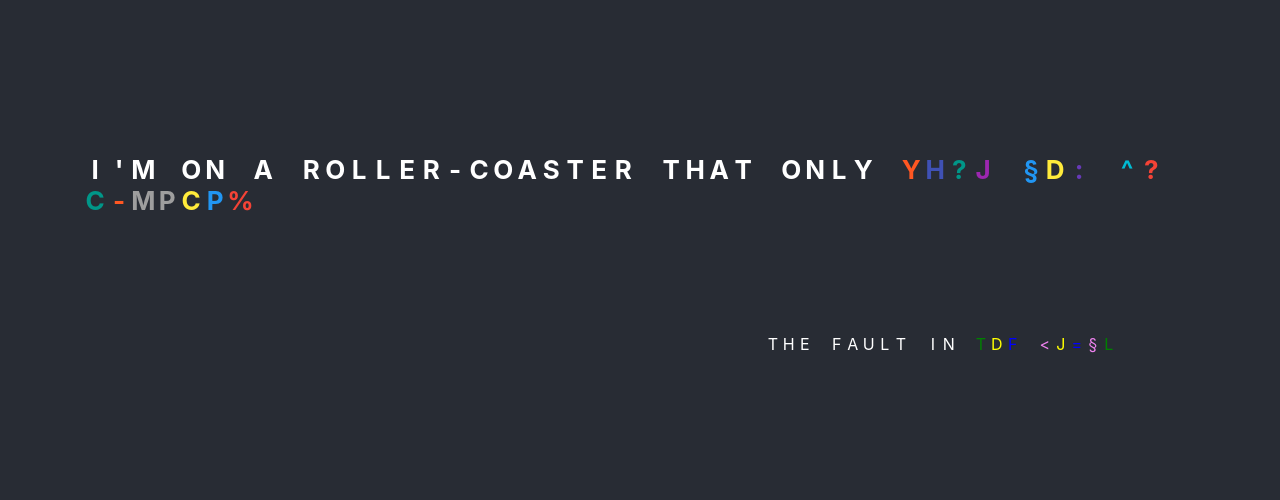
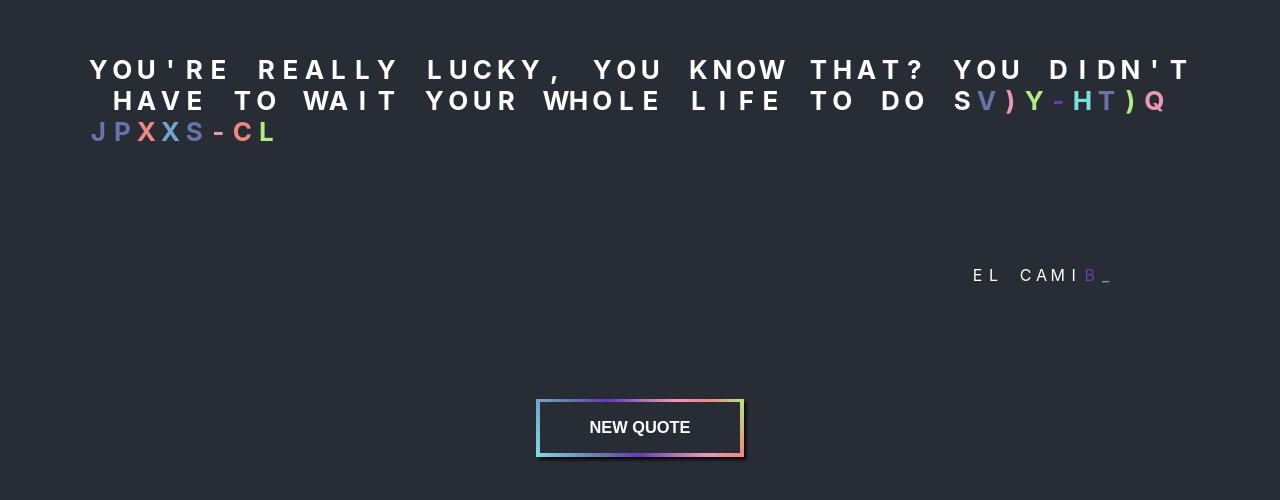
Before and after one commit to GuillaumeBarreau/random_text_shuffle, a React (Create React App) app: page / in a window 1280 px wide. Shown: the part 146-646 px from the top of the page. Built offline with nearby package versions, Linux system fonts and the light colour scheme.

Commit message:
✨ Adding Button component

```diff
--- a/src/App.css
+++ b/src/App.css
@@ -10,16 +10,21 @@
 }
 
 .App-header {
+  display: flex;
+  align-items: center;
+  flex-direction: column;
+  justify-content: center;
   background-color: #282c34;
   min-height: 100vh;
-  display: flex;
-  flex-direction: column;
-  align-items: center;
-  justify-content: center;
   font-size: calc(10px + 2vmin);
   color: white;
   padding: 0 5rem;
   font-weight: 700;
+}
+
+.App-header > section {
+  display: flex;
+  flex-direction: column;
 }
 
 .App-link {
--- a/src/App.js
+++ b/src/App.js
@@ -1,27 +1,40 @@
-import React from 'react';
+import React, {useState, useEffect} from 'react';
 import './App.css';
 import quote from './data/quote.json';
 
 import { RandomTextShuffle } from './components/RandomTextShuffle';
 import { Container } from './components/Container';
+import { Button } from './components/Button';
+
+const randomDataQuote = quote[Math.floor(Math.random() * quote.length)];
 
 function App() {
 
-  const randomDataQuote = quote[Math.floor(Math.random() * quote.length)];
+  const [quoteData, setQuoteData] = useState(randomDataQuote);
+  const [childKey, setchildKey ] = useState(0);
+
+  const onButtonClick = () => {
+    setchildKey(childKey+1)
+    setQuoteData(quote[Math.floor(Math.random() * quote.length)])
+  }
 
   return (
     <div className="App">
       <header className="App-header">
-        <Container component="blockquote">
+        <Container component="section" key={childKey}>
+          <Container  component="blockquote">
             <RandomTextShuffle>
-            {randomDataQuote.quote}
+              {quoteData.quote}
             </RandomTextShuffle>
           </Container>
           <br />
           <Container variant="title">
             <RandomTextShuffle>
-            {randomDataQuote.movie}
+              {quoteData.movie}
             </RandomTextShuffle>
+          </Container>
+          <br />
+          <Button eventOnclick={onButtonClick}>New Quote</Button>
         </Container>
       </header>
     </div>
--- /dev/null
+++ b/src/components/Button/Button.css
@@ -0,0 +1,93 @@
+.containerButton {
+    background: repeating-linear-gradient(240deg, #b1eb82,#eb8982, #ee97b4, #aa71b4, #673ab7,#6a74aa, #72a4cc, #79e2dd);
+    margin-top: 5rem;
+    padding: 0.25rem;
+    display: flex;
+    justify-content: center;
+    width: min-content;
+    align-self: center;
+    height: 50px;
+    width: 200px;
+    box-shadow: rgba(0, 0, 0, 0.8) 0.2rem 0.1875rem 0.1875rem 0rem;
+}
+
+.containerButton:hover {
+    animation: 0.4s animateBackground infinite;
+}
+
+.containerButton_button {
+    align-self: center;
+    width: 18.75rem;
+    padding: 1rem;
+    color: #282c34;
+    background-color: #282c34;
+    color: white;
+    font-weight: 700;
+    text-transform: uppercase;
+    border: none;
+    font-size: calc(10px + 0.8vmin);
+    cursor: pointer;
+    outline: none;
+}
+
+.containerButton_button:hover {
+    background-color: #181a1f;
+}
+
+.containerButton_button:focus {
+    background-color: #282c34;
+}
+
+@keyframes animateBackground {
+  0% {
+        background: repeating-linear-gradient(240deg, #b1eb82,#eb8982, #ee97b4, #aa71b4, #673ab7,#6a74aa, #72a4cc, #79e2dd);
+    }
+  6.25% {
+        background: repeating-linear-gradient(260deg, #b1eb82,#eb8982, #ee97b4, #aa71b4, #673ab7,#6a74aa, #72a4cc, #79e2dd);
+    }
+  12.5% {
+        background: repeating-linear-gradient(280deg, #b1eb82,#eb8982, #ee97b4, #aa71b4, #8369b1,#6a74aa, #72a4cc, #79e2dd);
+    }
+  18.75% {
+        background: repeating-linear-gradient(300deg, #b1eb82,#eb8982, #ee97b4, #aa71b4, #673ab7,#6a74aa, #72a4cc, #79e2dd);
+    }
+  25% {
+        background: repeating-linear-gradient(320deg, #b1eb82,#eb8982, #ee97b4, #aa71b4, #673ab7,#6a74aa, #72a4cc, #79e2dd);
+    }
+  31.25% {
+        background: repeating-linear-gradient(340deg, #b1eb82,#eb8982, #ee97b4, #aa71b4, #673ab7,#6a74aa, #72a4cc, #79e2dd);
+    }
+  37.5% {
+        background: repeating-linear-gradient(360deg, #b1eb82,#eb8982, #ee97b4, #aa71b4, #673ab7,#6a74aa, #72a4cc, #79e2dd);
+    }
+  43.75% {
+        background: repeating-linear-gradient(0deg, #b1eb82,#eb8982, #ee97b4, #aa71b4, #673ab7,#6a74aa, #72a4cc, #79e2dd);
+    }
+  50% {
+        background: repeating-linear-gradient(20deg, #b1eb82,#eb8982, #ee97b4, #aa71b4, #673ab7,#6a74aa, #72a4cc, #79e2dd);
+    }
+  56.25% {
+        background: repeating-linear-gradient(40deg, #b1eb82,#eb8982, #ee97b4, #aa71b4, #673ab7,#6a74aa, #72a4cc, #79e2dd);
+    }
+  62.5% {
+        background: repeating-linear-gradient(60deg, #b1eb82,#eb8982, #ee97b4, #aa71b4, #673ab7,#6a74aa, #72a4cc, #79e2dd);
+    }
+  68.75% {
+        background: repeating-linear-gradient(80deg, #b1eb82,#eb8982, #ee97b4, #aa71b4, #673ab7,#6a74aa, #72a4cc, #79e2dd);
+    }
+  75% {
+        background: repeating-linear-gradient(100deg, #b1eb82,#eb8982, #ee97b4, #aa71b4, #673ab7,#6a74aa, #72a4cc, #79e2dd);
+    }
+  81.25% {
+        background: repeating-linear-gradient(120deg, #b1eb82,#eb8982, #ee97b4, #aa71b4, #673ab7,#6a74aa, #72a4cc, #79e2dd);
+    }
+  87.5% {
+        background: repeating-linear-gradient(140deg, #b1eb82,#eb8982, #ee97b4, #aa71b4, #673ab7,#6a74aa, #72a4cc, #79e2dd);
+    }
+  93.75% {
+        background: repeating-linear-gradient(160deg, #b1eb82,#eb8982, #ee97b4, #aa71b4, #673ab7,#6a74aa, #72a4cc, #79e2dd);
+    }
+  100% {
+        background: repeating-linear-gradient(180deg, #b1eb82,#eb8982, #ee97b4, #aa71b4, #673ab7,#6a74aa, #72a4cc, #79e2dd);
+    }
+}
--- /dev/null
+++ b/src/components/Button/Button.js
@@ -0,0 +1,31 @@
+import React from 'react';
+
+import PropTypes from 'prop-types';
+import './Button.css';
+
+export const Button = ({ eventOnclick, children }) => {
+
+    return (
+        <div
+            id="containerButton"
+            className="containerButton"
+        >
+            <button
+                className="containerButton_button"
+                onClick={eventOnclick}
+            >
+                {children}
+            </button>
+        </div>
+    );
+};
+
+Button.defaultProps = {
+    eventOnclick: () => {},
+    children: 'click'
+}
+
+Button.propTypes = {
+    children: PropTypes.string,
+    eventOnclick: PropTypes.func,
+}
--- /dev/null
+++ b/src/components/Button/index.js
@@ -0,0 +1 @@
+export * from './Button.js'
--- a/src/components/Container/Container.js
+++ b/src/components/Container/Container.js
@@ -7,12 +7,14 @@
     children,
     component,
     variant,
+    ...props
 }) => React.createElement(
     component,
     {
-        className: variant ? `containerElement_${variant}` : `containerElement`
+        className: variant ? `containerElement_${variant}` : `containerElement`,
+        ...props
     },
-    children
+    children,
 );
 
 Container.defaultProps = {
--- a/src/components/RandomTextShuffle/RandomTextShuffle.js
+++ b/src/components/RandomTextShuffle/RandomTextShuffle.js
@@ -1,13 +1,13 @@
 import React, { useState, useEffect } from 'react';
 import PropTypes from 'prop-types';
 import './RandomTextShuffle.css';
-import { colorsPattern , chars } from '../../logic/RandomTextShuffle.logic';
+import { colorsPattern, chars, colorsBasic } from '../../logic/RandomTextShuffle.logic';
 
 export const RandomTextShuffle = ({children}) => {
 
     const [randomText, setRandomText] = useState(children);
     const [finalText, setFinalText] = useState('');
-    const [colors] = useState(colorsPattern[Math.floor(Math.random() * colorsPattern.length)]);
+    const [colors] = useState(colorsBasic);
 
     const countTotalChars = children.length;
 
@@ -50,7 +50,7 @@
             if (text.length === 0) {
                 clearInterval(setIntervalFinalText);
             }
-        }, (8000 / countTotalChars));
+        }, (6000 / countTotalChars));
 
     }, []);
 
--- a/src/logic/RandomTextShuffle.logic.js
+++ b/src/logic/RandomTextShuffle.logic.js
@@ -9,17 +9,20 @@
 ];
 
 export const colorsPattern = [
-    ['#607d8b', '#0f4c75', '#3282b8', '#bbe1fa', '#e8505b', '#f9d56e', '#ff9800', '#14b1ab'],
-    ['#673ab7', '#f08a5d', '#b83b5e', '#6a2c70', '#e7305b', '#e2979c', '#ff5722', '#9bdeac'],
-    ['#ff0000', '#ffa500', '#ffff00', '#008000', '#0000ff', '#4b0082', '#ee82ee'],
-    [
-        '#f44336', '#e91e63', '#9c27b0', '#673ab7',
-        '#3f51b5', '#2196f3', '#03a9f4', '#00bcd4',
-        '#009688', '#4caf50', '#8bc34a', '#cddc39',
-        '#ffeb3b', '#ffc107', '#ff9800', '#ff5722',
-        '#795548', '#9e9e9e', '#607d8b'
-    ]
+    // ['#607d8b', '#0f4c75', '#3282b8', '#bbe1fa', '#e8505b', '#f9d56e', '#ff9800', '#14b1ab'],
+    // ['#673ab7', '#f08a5d', '#b83b5e', '#6a2c70', '#e7305b', '#e2979c', '#ff5722', '#9bdeac'],
+    // ['#ff0000', '#ffa500', '#ffff00', '#008000', '#0000ff', '#4b0082', '#ee82ee'],
+    // [
+    //     '#f44336', '#e91e63', '#9c27b0', '#673ab7',
+    //     '#3f51b5', '#2196f3', '#03a9f4', '#00bcd4',
+    //     '#009688', '#4caf50', '#8bc34a', '#cddc39',
+    //     '#ffeb3b', '#ffc107', '#ff9800', '#ff5722',
+    //     '#795548', '#9e9e9e', '#607d8b'
+    // ]
+    ['#b1eb82','#eb8982', '#ee97b4', '#aa71b4', '#673ab7','#6a74aa', '#72a4cc', '#79e2dd']
 ]
+
+export const colorsBasic = ['#b1eb82','#eb8982', '#ee97b4', '#aa71b4', '#673ab7','#6a74aa', '#72a4cc', '#79e2dd']
 
 export const chars = [
     'A', 'B', 'C', 'D',
```
Also changed, not shown: src/utils/useHover.js (added, +29 -0 lines), 2 other files (tests, documents, lock files or other folders). Lines whose indentation alone changed are shown as unchanged.
